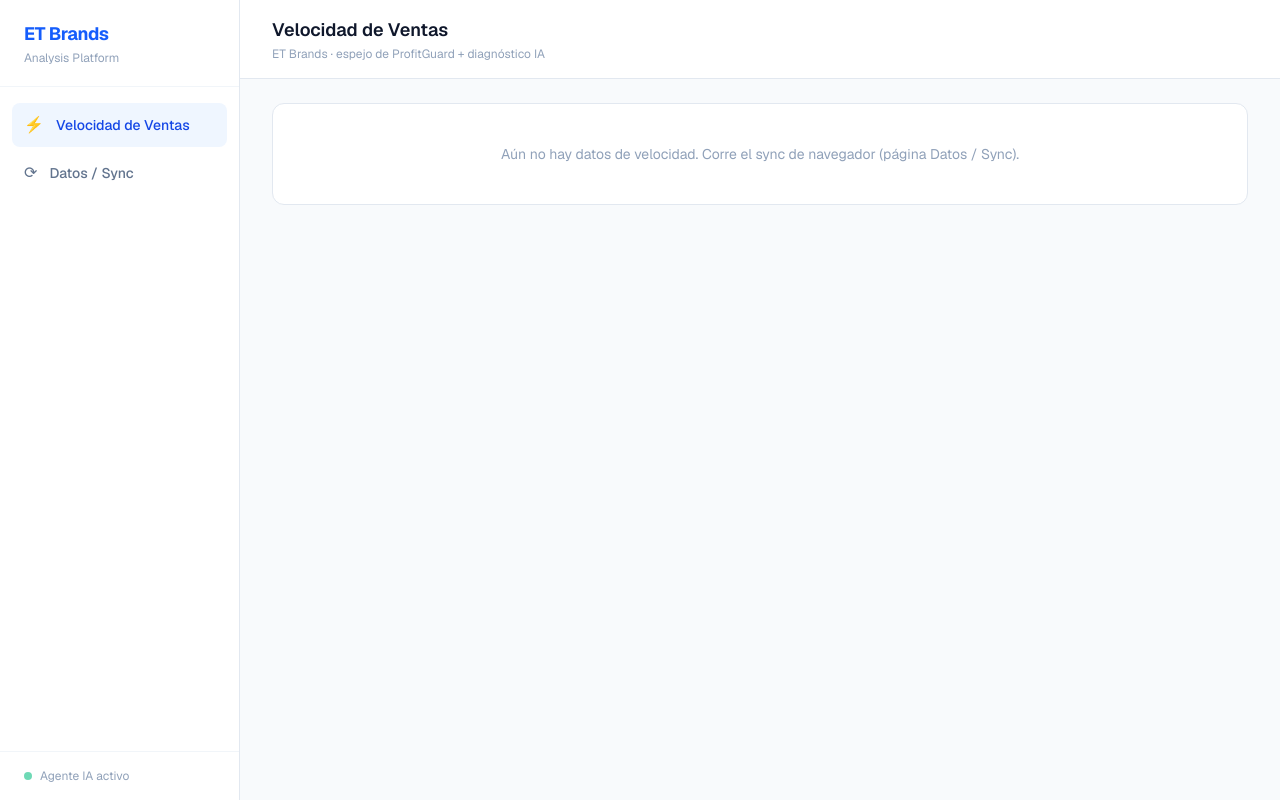
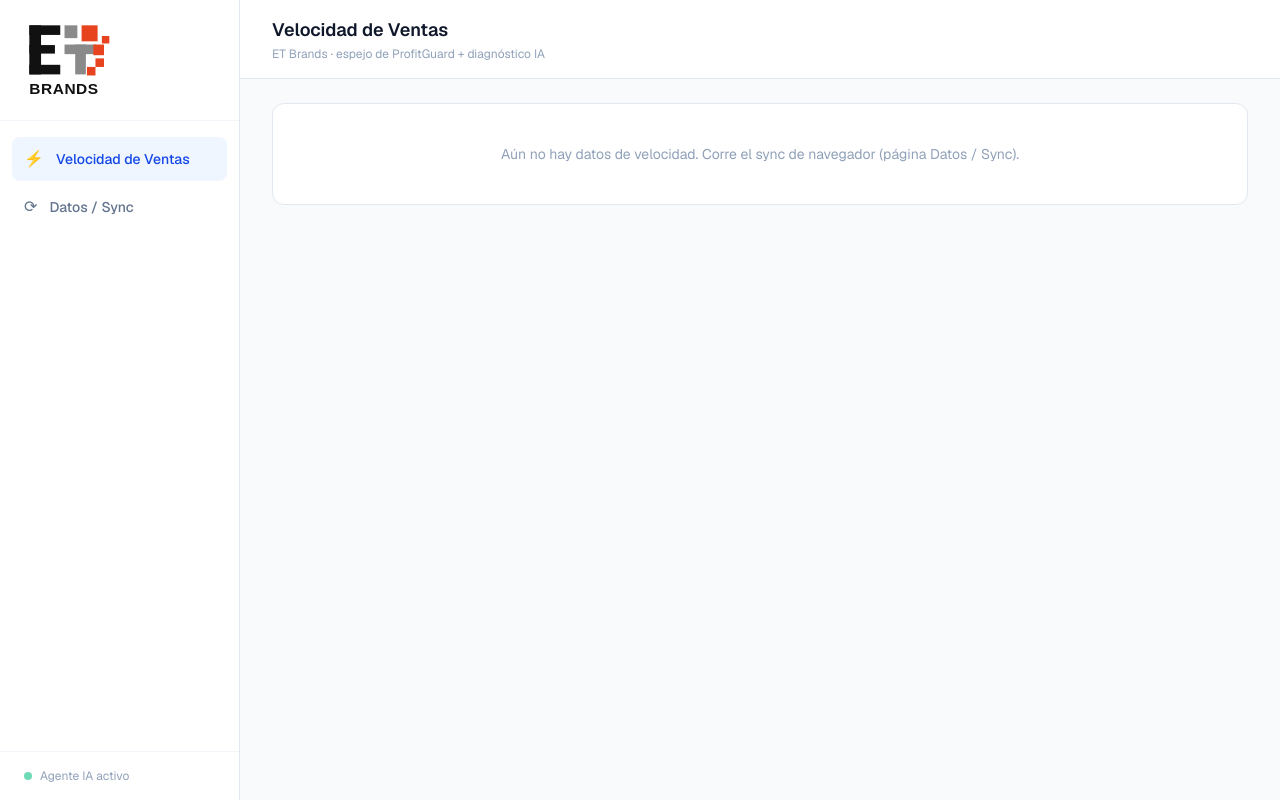
Before and after one commit to josemora-etbrands/Aplicacion-, a Next.js app: page / in a window 1280 px wide. Built offline with nearby package versions, Linux system fonts and the light colour scheme; no server answers; the database is empty.

Commit message:
feat: logo ET Brands (SVG) en la esquina superior izquierda del sidebar

```diff
--- /dev/null
+++ b/app/components/Logo.tsx
@@ -0,0 +1,30 @@
+/** Logo ET Brands (recreado en SVG: E negra + T gris + pixeles naranjos + BRANDS). */
+export default function Logo({ className }: { className?: string }) {
+  const BLACK = "#111111";
+  const GRAY  = "#8a8a8a";
+  const ORANGE = "#e8431f";
+  return (
+    <svg viewBox="0 0 210 150" className={className} xmlns="http://www.w3.org/2000/svg" role="img" aria-label="ET Brands">
+      {/* E (negra) */}
+      <rect x="10" y="10" width="22" height="92" fill={BLACK} />
+      <rect x="10" y="10" width="58" height="18" fill={BLACK} />
+      <rect x="10" y="47" width="48" height="16" fill={BLACK} />
+      <rect x="10" y="84" width="58" height="18" fill={BLACK} />
+
+      {/* Cuadro gris superior + T gris */}
+      <rect x="76" y="10" width="24" height="24" fill={GRAY} />
+      <rect x="76" y="46" width="60" height="18" fill={GRAY} />
+      <rect x="96" y="46" width="20" height="56" fill={GRAY} />
+
+      {/* Pixeles naranjos (motivo tech) */}
+      <rect x="108" y="10" width="30" height="30" fill={ORANGE} />
+      <rect x="146" y="30" width="14" height="14" fill={ORANGE} />
+      <rect x="130" y="46" width="20" height="20" fill={ORANGE} />
+      <rect x="134" y="72" width="16" height="16" fill={ORANGE} />
+      <rect x="118" y="88" width="16" height="16" fill={ORANGE} />
+
+      {/* BRANDS */}
+      <text x="10" y="138" fontFamily="Arial, Helvetica, sans-serif" fontWeight="800" fontSize="29" letterSpacing="1" fill={BLACK}>BRANDS</text>
+    </svg>
+  );
+}
--- a/app/components/Sidebar.tsx
+++ b/app/components/Sidebar.tsx
@@ -1,6 +1,7 @@
 "use client";
 import Link from "next/link";
 import { usePathname } from "next/navigation";
+import Logo from "./Logo";
 
 const nav = [
   { href: "/",          icon: "⚡", label: "Velocidad de Ventas" },
@@ -13,8 +14,7 @@ export default function Sidebar() {
     <aside className="flex flex-col w-60 min-h-screen bg-white border-r border-slate-200">
       {/* Logo */}
       <div className="px-6 py-5 border-b border-slate-100">
-        <span className="text-blue-600 font-bold text-lg tracking-tight">ET Brands</span>
-        <span className="text-slate-400 text-xs block mt-0.5">Analysis Platform</span>
+        <Logo className="w-28 h-auto" />
       </div>
 
       {/* Nav */}
```
